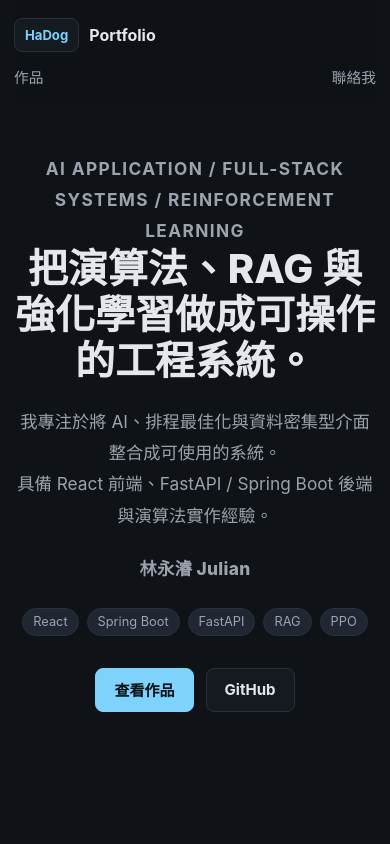
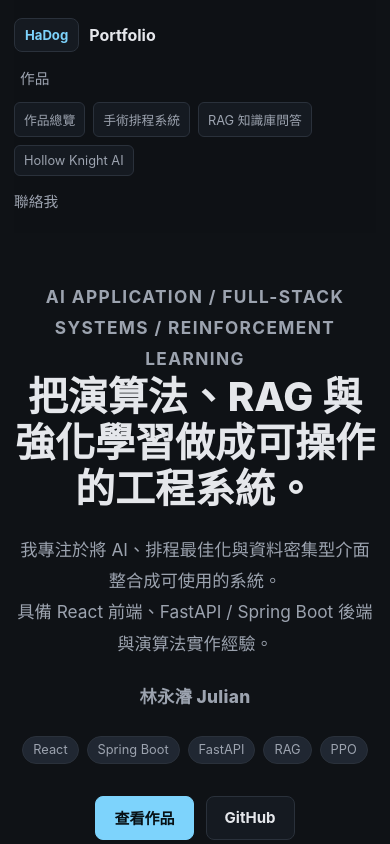
Before and after one commit to HaDog-hub/portfolio, a React (Vite) app: page / in a window 390 px wide. Shown: the top 844 px of the page. Built offline with nearby package versions, Linux system fonts and the light colour scheme.

Commit message:
改為作品下拉導覽

```diff
--- a/src/App.jsx
+++ b/src/App.jsx
@@ -1,4 +1,4 @@
-import { useEffect, useState } from "react";
+import { useEffect, useRef, useState } from "react";
 import {
   featuredProject,
   projectDetails,
@@ -9,15 +9,69 @@ function Badge({ children }) {
   return <span className="badge">{children}</span>;
 }
 
-function Nav() {
+function Nav({ isWorkHighlighted }) {
+  const dropdownRef = useRef(null);
+  const [isWorkMenuOpen, setIsWorkMenuOpen] = useState(false);
+  const workLinks = [
+    ["#projects", "作品總覽"],
+    ["#surgery", "手術排程系統"],
+    ["#rag", "RAG 知識庫問答"],
+    ["#hollow-knight", "Hollow Knight AI"],
+  ];
+
+  useEffect(() => {
+    const closeMenu = (event) => {
+      if (event.key === "Escape") {
+        setIsWorkMenuOpen(false);
+      }
+
+      if (
+        event.type === "pointerdown" &&
+        dropdownRef.current &&
+        !dropdownRef.current.contains(event.target)
+      ) {
+        setIsWorkMenuOpen(false);
+      }
+    };
+
+    document.addEventListener("keydown", closeMenu);
+    document.addEventListener("pointerdown", closeMenu);
+
+    return () => {
+      document.removeEventListener("keydown", closeMenu);
+      document.removeEventListener("pointerdown", closeMenu);
+    };
+  }, []);
+
   return (
-    <header className="site-header">
+    <header className={isWorkHighlighted ? "site-header is-work-highlighted" : "site-header"}>
       <a className="brand" href="#top" aria-label="回到首頁">
         <span className="brand-mark">HaDog</span>
         <span>Portfolio</span>
       </a>
       <nav className="nav-links" aria-label="主要導覽">
-        <a href="#projects">作品</a>
+        <div
+          className={isWorkMenuOpen ? "nav-dropdown is-open" : "nav-dropdown"}
+          ref={dropdownRef}
+        >
+          <button
+            className="nav-dropdown-trigger"
+            type="button"
+            aria-expanded={isWorkMenuOpen}
+            aria-haspopup="true"
+            onClick={() => setIsWorkMenuOpen((isOpen) => !isOpen)}
+          >
+            作品
+            <span aria-hidden="true">⌄</span>
+          </button>
+          <div className="nav-dropdown-menu">
+            {workLinks.map(([href, label]) => (
+              <a href={href} key={href} onClick={() => setIsWorkMenuOpen(false)}>
+                {label}
+              </a>
+            ))}
+          </div>
+        </div>
         <a href="#contact">聯絡我</a>
       </nav>
     </header>
@@ -307,31 +361,31 @@ function Contact() {
 
 export default function App() {
   const [activeImage, setActiveImage] = useState(null);
-  const [showWorkReturn, setShowWorkReturn] = useState(false);
+  const [highlightWorkNav, setHighlightWorkNav] = useState(false);
 
   useEffect(() => {
-    const updateWorkReturn = () => {
+    const updateWorkNav = () => {
       const projectsSection = document.getElementById("projects");
 
       if (!projectsSection) return;
 
       const sectionBottom = projectsSection.getBoundingClientRect().bottom;
-      setShowWorkReturn(sectionBottom <= 88);
+      setHighlightWorkNav(sectionBottom <= 88);
     };
 
-    updateWorkReturn();
-    window.addEventListener("scroll", updateWorkReturn, { passive: true });
-    window.addEventListener("resize", updateWorkReturn);
+    updateWorkNav();
+    window.addEventListener("scroll", updateWorkNav, { passive: true });
+    window.addEventListener("resize", updateWorkNav);
 
     return () => {
-      window.removeEventListener("scroll", updateWorkReturn);
-      window.removeEventListener("resize", updateWorkReturn);
+      window.removeEventListener("scroll", updateWorkNav);
+      window.removeEventListener("resize", updateWorkNav);
     };
   }, []);
 
   return (
     <div id="top" className="app">
-      <Nav />
+      <Nav isWorkHighlighted={highlightWorkNav} />
       <main>
         <section className="hero">
           <div className="hero-copy">
@@ -368,13 +422,6 @@ export default function App() {
         <CaseStudy onOpenImage={setActiveImage} />
         <Contact />
       </main>
-      <a
-        className={showWorkReturn ? "work-return is-visible" : "work-return"}
-        href="#projects"
-        aria-label="回到 Selected Work"
-      >
-        <span>回到作品</span>
-      </a>
       <ImageLightbox image={activeImage} onClose={() => setActiveImage(null)} />
     </div>
   );
--- a/src/styles.css
+++ b/src/styles.css
@@ -98,7 +98,114 @@ a {
   font-size: 0.92rem;
 }
 
-.nav-links a:hover {
+.nav-links a:hover,
+.nav-dropdown-trigger:hover {
+  color: var(--accent);
+}
+
+.site-header.is-work-highlighted .nav-dropdown-trigger {
+  color: var(--accent);
+}
+
+.site-header.is-work-highlighted .nav-dropdown-trigger::after {
+  transform: scaleX(1);
+}
+
+.nav-dropdown-trigger {
+  position: relative;
+  padding-bottom: 4px;
+  border: 0;
+  background: transparent;
+  color: inherit;
+  cursor: pointer;
+  font: inherit;
+  transition:
+    color 160ms ease,
+    background 160ms ease;
+}
+
+.nav-links a {
+  position: relative;
+  padding-bottom: 4px;
+  transition:
+    color 160ms ease,
+    background 160ms ease;
+}
+
+.nav-links > a::after,
+.nav-dropdown-trigger::after {
+  position: absolute;
+  right: 0;
+  bottom: 0;
+  left: 0;
+  height: 2px;
+  border-radius: 999px;
+  background: var(--accent);
+  content: "";
+  transform: scaleX(0);
+  transform-origin: center;
+  transition: transform 180ms ease;
+}
+
+.nav-dropdown {
+  position: relative;
+}
+
+.nav-dropdown-trigger {
+  display: inline-flex;
+  align-items: center;
+  gap: 4px;
+}
+
+.nav-dropdown-trigger span {
+  color: var(--subtle);
+  font-size: 0.82rem;
+  transform: translateY(-1px);
+}
+
+.nav-dropdown-menu {
+  position: absolute;
+  top: calc(100% + 12px);
+  right: 0;
+  z-index: 30;
+  display: grid;
+  min-width: 220px;
+  padding: 8px;
+  border: 1px solid var(--line);
+  border-radius: 8px;
+  background: rgba(21, 26, 33, 0.98);
+  box-shadow: 0 18px 42px rgba(0, 0, 0, 0.32);
+  opacity: 0;
+  pointer-events: none;
+  transform: translateY(-6px);
+  transition:
+    opacity 160ms ease,
+    transform 160ms ease;
+}
+
+.nav-dropdown:hover .nav-dropdown-menu,
+.nav-dropdown:focus-within .nav-dropdown-menu,
+.nav-dropdown.is-open .nav-dropdown-menu {
+  opacity: 1;
+  pointer-events: auto;
+  transform: translateY(0);
+}
+
+.nav-dropdown-menu a {
+  padding: 10px 12px;
+  border-radius: 6px;
+  color: var(--muted);
+  font-size: 0.88rem;
+  white-space: nowrap;
+}
+
+.nav-dropdown-menu a::after {
+  display: none;
+}
+
+.nav-dropdown-menu a:hover,
+.nav-dropdown-menu a:focus-visible {
+  background: var(--surface-3);
   color: var(--accent);
 }
 
@@ -921,58 +1028,6 @@ main {
   background: #0b0e12;
 }
 
-.work-return {
-  position: fixed;
-  left: 18px;
-  top: 50%;
-  z-index: 20;
-  display: inline-flex;
-  align-items: center;
-  justify-content: center;
-  min-width: 46px;
-  min-height: 132px;
-  padding: 16px 10px;
-  border: 1px solid rgba(125, 211, 252, 0.38);
-  border-radius: 8px;
-  background: rgba(26, 32, 41, 0.96);
-  color: var(--text);
-  font-size: 0.9rem;
-  font-weight: 800;
-  line-height: 1.35;
-  text-align: center;
-  box-shadow: 0 18px 42px rgba(0, 0, 0, 0.34);
-  opacity: 0;
-  pointer-events: none;
-  transform: translate(-18px, -50%);
-  transition:
-    opacity 180ms ease,
-    transform 180ms ease,
-    border-color 160ms ease,
-    color 160ms ease;
-}
-
-.work-return.is-visible {
-  opacity: 1;
-  pointer-events: auto;
-  transform: translate(0, -50%);
-}
-
-.work-return span {
-  writing-mode: vertical-rl;
-  letter-spacing: 0.12em;
-}
-
-.work-return:hover,
-.work-return:focus-visible {
-  border-color: var(--accent);
-  color: var(--accent);
-}
-
-.work-return:focus-visible {
-  outline: 2px solid var(--accent);
-  outline-offset: 3px;
-}
-
 @media (max-width: 920px) {
   .hero,
   .featured-card {
@@ -1024,7 +1079,41 @@ main {
 
   .nav-links {
     width: 100%;
+    align-items: flex-start;
     justify-content: space-between;
+    gap: 14px;
+    flex-wrap: wrap;
+  }
+
+  .nav-dropdown {
+    display: grid;
+    gap: 10px;
+  }
+
+  .nav-dropdown-menu {
+    position: static;
+    display: flex;
+    min-width: 0;
+    padding: 0;
+    border: 0;
+    background: transparent;
+    box-shadow: none;
+    opacity: 1;
+    pointer-events: auto;
+    transform: none;
+    flex-wrap: wrap;
+    gap: 8px;
+  }
+
+  .nav-dropdown-menu a {
+    padding: 7px 9px;
+    border: 1px solid var(--line);
+    background: var(--surface);
+    font-size: 0.8rem;
+  }
+
+  .nav-dropdown-trigger span {
+    display: none;
   }
 
   .hero {
@@ -1069,25 +1158,6 @@ main {
     grid-template-columns: 1fr;
   }
 
-  .work-return {
-    left: 14px;
-    top: auto;
-    bottom: 18px;
-    min-width: auto;
-    min-height: 42px;
-    padding: 0 14px;
-    transform: translateX(-14px);
-  }
-
-  .work-return.is-visible {
-    transform: translateX(0);
-  }
-
-  .work-return span {
-    writing-mode: horizontal-tb;
-    letter-spacing: 0.02em;
-  }
-
   .award-grid {
     grid-template-columns: 1fr;
   }
```
